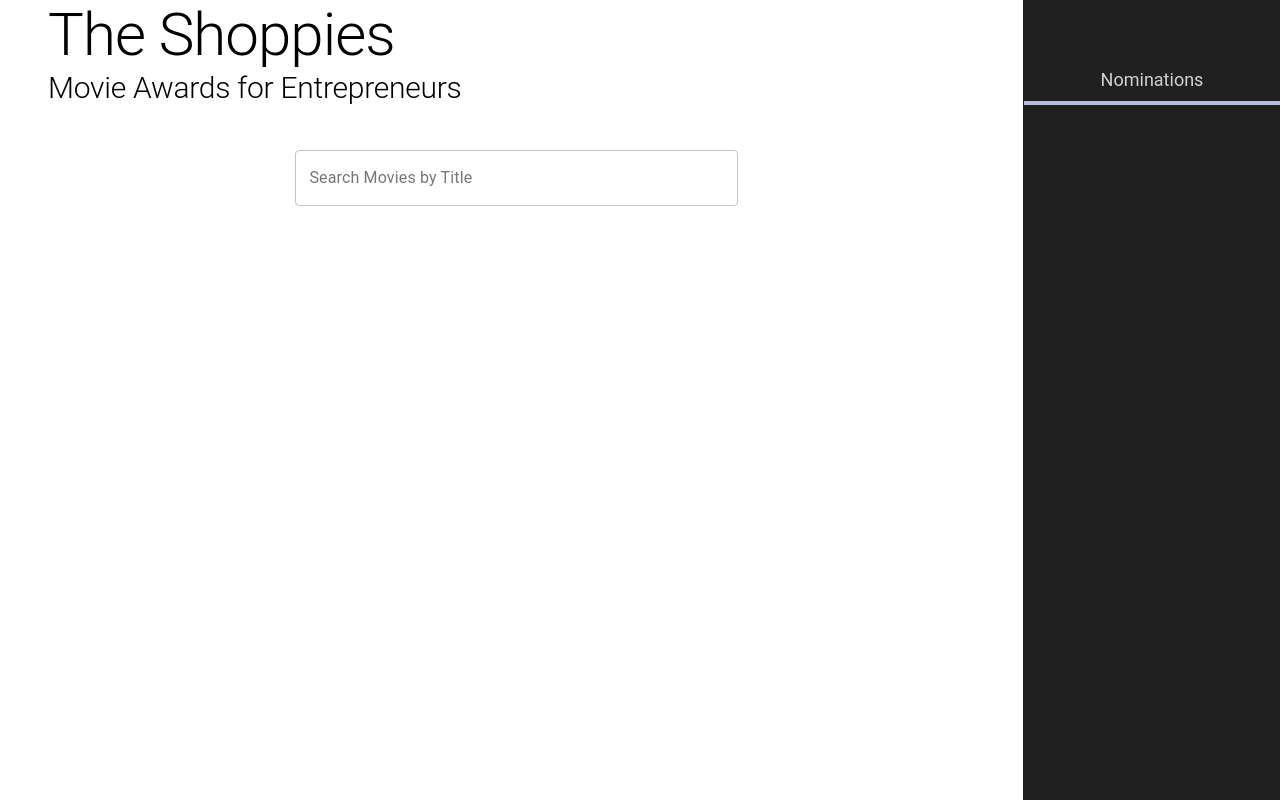
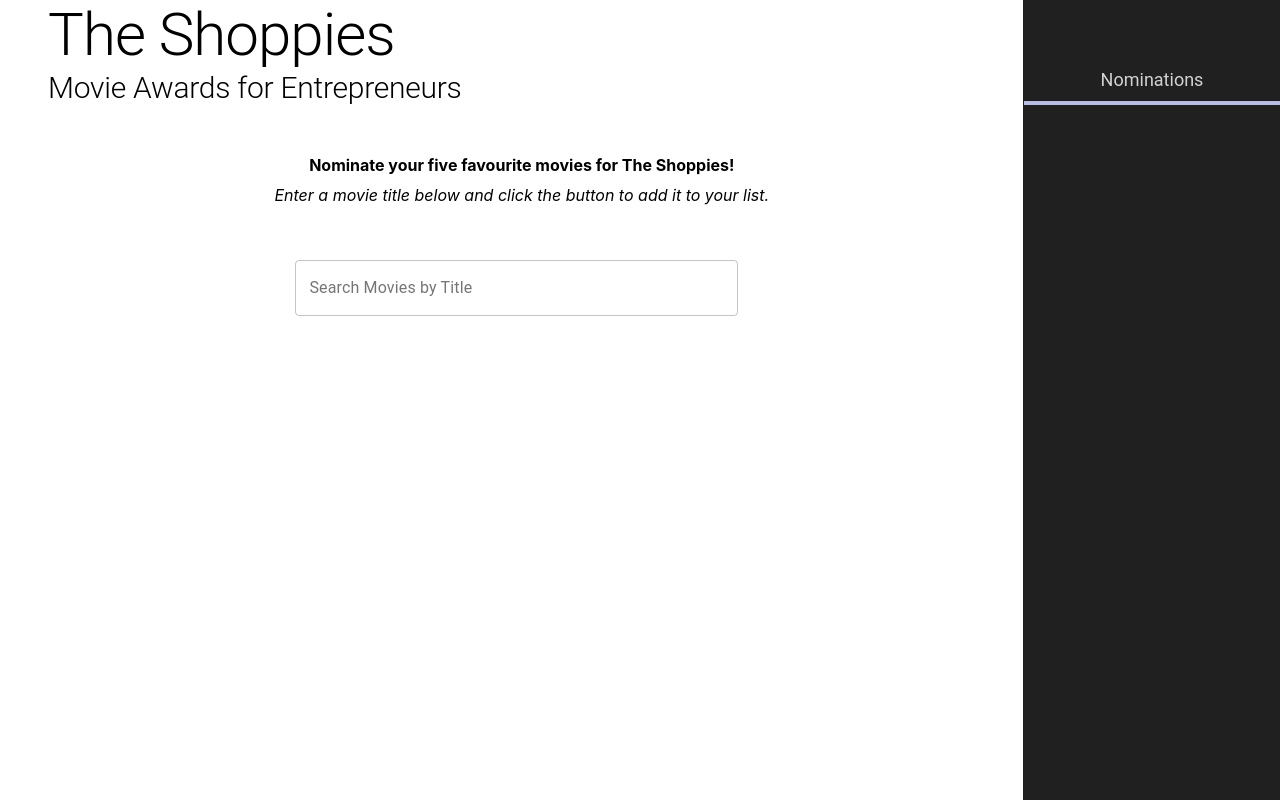
Before and after one commit to seanssullivan/movie-nomination, a React (Create React App) app: page / in a window 1280 px wide. Built offline with nearby package versions, Linux system fonts and the light colour scheme.

Commit message:
Add completion banner and instructional text

```diff
--- /dev/null
+++ b/src/components/Nominations/Banner.jsx
@@ -0,0 +1,49 @@
+import React, { useContext } from "react";
+import Container from "@material-ui/core/Container";
+import Button from "@material-ui/core/Button";
+import Divider from "@material-ui/core/Divider";
+import Typography from "@material-ui/core/Typography";
+import { makeStyles } from "@material-ui/core/styles";
+import { NominationsContext } from "../../contexts/nominations";
+
+const useStyles = makeStyles(() => ({
+  root: {
+    display: "flex",
+    flexDirection: "column",
+    justifyContent: "centre",
+    alignItems: "center",
+  },
+  text: {
+    color: "white",
+    fontSize: 16,
+    textAlign: "centre",
+    padding: 15,
+  },
+}));
+
+export default function Banner() {
+  const { reset } = useContext(NominationsContext);
+  const classes = useStyles();
+  console.log("Rendered Banner");
+
+  const handleClick = () => {
+    reset();
+  };
+
+  return (
+    <Container className={classes.root}>
+      <Divider />
+      <Typography className={classes.text} variant="h4" component="h4">
+        That's five nominations!
+      </Typography>
+      <Button
+        variant="contained"
+        size="small"
+        color="primary"
+        onClick={handleClick}
+      >
+        Submit Now
+      </Button>
+    </Container>
+  );
+}
--- a/src/components/Nominations/index.jsx
+++ b/src/components/Nominations/index.jsx
@@ -1,19 +1,31 @@
 import React, { useContext, useEffect, useState } from "react";
 import SideBar from "./SideBar";
+import Banner from "./Banner";
 import NominationList from "./NominationList";
 import { NominationsContext } from "../../contexts/nominations";
 
 export default function Nominations() {
   const { nominations } = useContext(NominationsContext);
+  const [showBanner, setShowBanner] = useState(false);
   const [progress, setProgress] = useState(0);
 
   useEffect(() => {
     setProgress(nominations.length * 20);
   }, [nominations]);
 
+  useEffect(() => {
+    if (!showBanner && progress === 100) {
+      setShowBanner(true);
+    }
+    if (showBanner && progress < 100) {
+      setShowBanner(false);
+    }
+  }, [progress, showBanner]);
+
   return (
     <SideBar progress={progress}>
       <NominationList nominations={nominations} />
+      {showBanner && <Banner />}
     </SideBar>
   );
 }
--- /dev/null
+++ b/src/components/SearchPanel/Instructions.jsx
@@ -0,0 +1,37 @@
+import React from "react";
+import Container from "@material-ui/core/Container";
+import Typography from "@material-ui/core/Typography";
+import { makeStyles } from "@material-ui/core/styles";
+
+const useStyles = makeStyles((theme) => ({
+  root: {
+    paddingTop: "50px",
+  },
+  text: {
+    width: "100%",
+    padding: "5px",
+    display: "flex",
+    flexDirection: "column",
+    justifyContent: "centre",
+    alignItems: "center",
+  },
+}));
+
+export default function Instructions() {
+  const classes = useStyles();
+
+  console.log("Rendered Search Panel");
+
+  return (
+    <Container className={classes.root}>
+      <Typography className={classes.text} variant="p" component="p">
+        <strong>Nominate your five favourite movies for The Shoppies!</strong>
+      </Typography>
+      <Typography className={classes.text} variant="p" component="p">
+        <em>
+          Enter a movie title below and click the button to add it to your list.
+        </em>
+      </Typography>
+    </Container>
+  );
+}
--- a/src/components/SearchPanel/index.jsx
+++ b/src/components/SearchPanel/index.jsx
@@ -1,6 +1,7 @@
-import React from "react";
+import React, { useEffect, useState } from "react";
 import Box from "@material-ui/core/Box";
 import { makeStyles } from "@material-ui/core/styles";
+import Instructions from "./Instructions";
 import SearchBar from "./SearchBar";
 import ResultsList from "./ResultsList";
 import useSearchResults from "../../hooks/useSearchResults";
@@ -9,16 +10,32 @@ const useStyles = makeStyles((theme) => ({
   search: {
     width: "80%",
   },
+  text: {
+    width: "100%",
+    padding: "5px",
+    display: "flex",
+    flexDirection: "column",
+    justifyContent: "centre",
+    alignItems: "center",
+  },
 }));
 
 export default function SearchPanel() {
   const { results, searchByTitle } = useSearchResults();
+  const [display, setDisplay] = useState(true);
   const classes = useStyles();
 
   console.log("Rendered Search Panel");
 
+  useEffect(() => {
+    if (results.length > 0) {
+      setDisplay(false);
+    }
+  }, [results]);
+
   return (
     <Box className={classes.search}>
+      {display && <Instructions />}
       <SearchBar searchByTitle={searchByTitle} />
       <ResultsList results={results} />
     </Box>
--- a/src/contexts/nominations.js
+++ b/src/contexts/nominations.js
@@ -8,10 +8,12 @@ export const NominationsContext = createContext({
 });
 
 export const NominationsProvider = ({ children }) => {
-  const { nominations, nominate, remove } = useNominations();
+  const { nominations, nominate, remove, reset } = useNominations();
 
   return (
-    <NominationsContext.Provider value={{ nominations, nominate, remove }}>
+    <NominationsContext.Provider
+      value={{ nominations, nominate, remove, reset }}
+    >
       {children}
     </NominationsContext.Provider>
   );
--- a/src/hooks/useNominations.js
+++ b/src/hooks/useNominations.js
@@ -2,6 +2,7 @@ import { useReducer } from "react";
 import reducer, {
   SET_NOMINATION,
   REMOVE_NOMINATION,
+  RESET_NOMINATIONs,
 } from "../reducers/nominations";
 
 export default function useNominations() {
@@ -15,5 +16,9 @@ export default function useNominations() {
     dispatch({ type: REMOVE_NOMINATION, movie });
   };
 
-  return { nominations, nominate, remove };
+  const reset = () => {
+    dispatch({ type: RESET_NOMINATIONs });
+  };
+
+  return { nominations, nominate, remove, reset };
 }
--- a/src/reducers/nominations.js
+++ b/src/reducers/nominations.js
@@ -1,5 +1,6 @@
 export const SET_NOMINATION = "SET_NOMINATION";
 export const REMOVE_NOMINATION = "REMOVE_NOMINATION";
+export const RESET_NOMINATIONs = "RESET_NOMINATIONs";
 
 export default function reducer(state, action) {
   if (action.type === SET_NOMINATION) {
@@ -12,6 +13,10 @@ export default function reducer(state, action) {
     return state.filter((nomination) => nomination.imdbID !== movie.imdbID);
   }
 
+  if (action.type === RESET_NOMINATIONs) {
+    return [];
+  }
+
   throw new Error(
     `Tried to reduce with unsupported action type: ${action.type}`
   );
```
